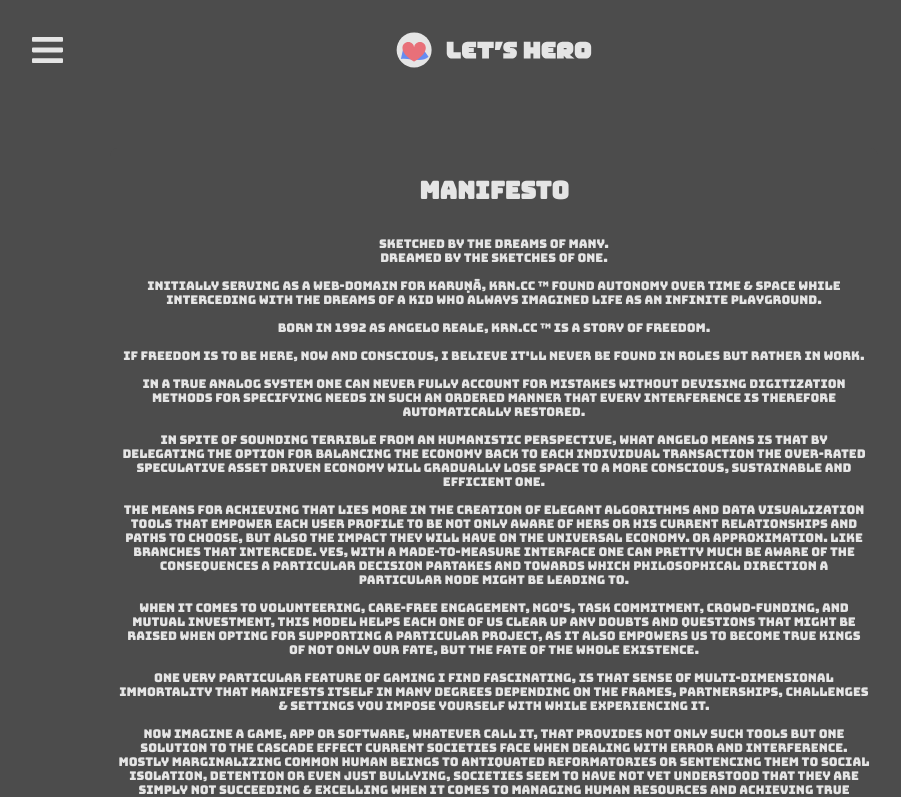
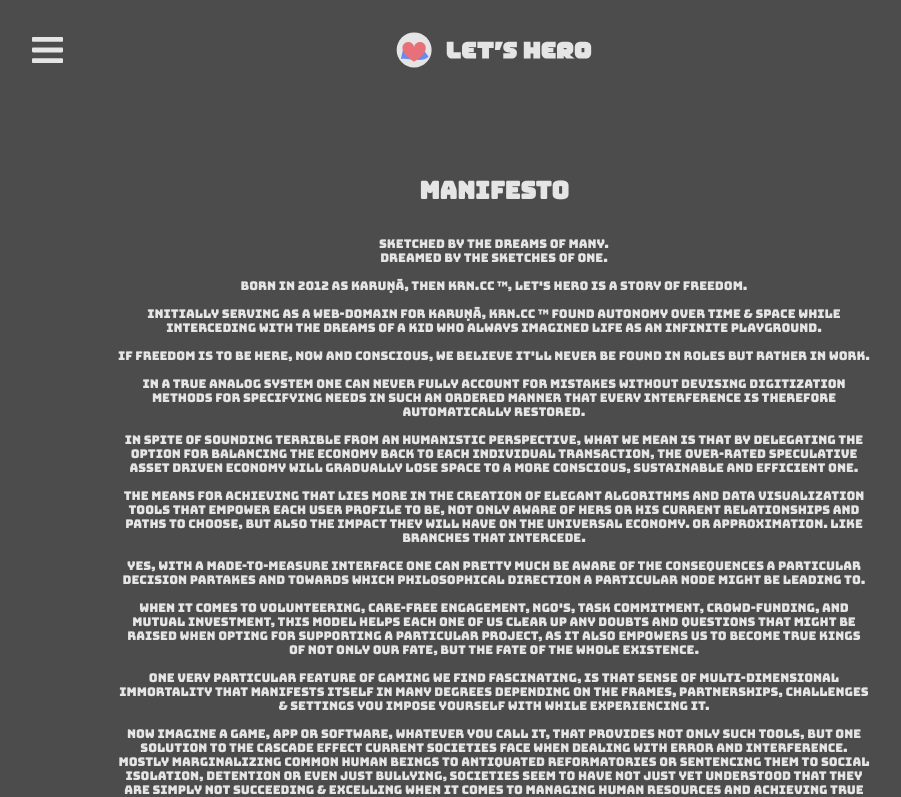
Before and after one commit to remometro/letshero-front, a Vue app: page /#/manifesto in a window 1280 px wide. Shown: the top 797 px of the page, without its empty margins (146-1047 px from the left). Built offline with nearby package versions, Linux system fonts and the light colour scheme.

Commit message:
updating manifesto

```diff
--- a/src/views/Manifesto.vue
+++ b/src/views/Manifesto.vue
@@ -9,30 +9,34 @@
             Sketched by the dreams of many.
 <br />
 Dreamed by the sketches of one.
+
+<br /><br />
+Born in 2012 as KARUṆĀ, then krn.cc ™, Let's Hero is a story of freedom.
 <br /><br />
 Initially serving as a web-domain for KARUṆĀ, krn.cc ™ found autonomy over time & space while interceding with the dreams of a kid who always imagined life as an infinite playground.
 <br /><br />
-Born in 1992 as Angelo Reale, krn.cc ™ is a story of freedom.
-<br /><br />
-If freedom is to be here, now and conscious, I believe it'll never be found in roles but rather in work.
+If freedom is to be here, now and conscious, we believe it'll never be found in roles but rather in work.
 <br /><br />
 In a true analog system one can never fully account for mistakes without devising digitization methods for specifying needs in such an ordered manner that every interference is therefore automatically restored.
 <br /><br />
-In spite of sounding terrible from an humanistic perspective, what Angelo means is that by delegating the option for balancing the economy back to each individual transaction the over-rated speculative asset driven economy will gradually lose space to a more conscious, sustainable and efficient one.
+In spite of sounding terrible from an humanistic perspective, what we mean is that by delegating the option for balancing the economy back to each individual transaction, the over-rated speculative asset driven economy will gradually lose space to a more conscious, sustainable and efficient one.
 <br /><br />
-The means for achieving that lies more in the creation of elegant algorithms and data visualization tools that empower each user profile to be not only aware of hers or his current relationships and paths to choose, but also the impact they will have on the universal economy.
+The means for achieving that lies more in the creation of elegant algorithms and data visualization tools that empower each user profile to be, not only aware of hers or his current relationships and paths to choose, but also the impact they will have on the universal economy.
 Or approximation. Like branches that intercede.
+<br /><br />
 Yes, with a made-to-measure interface one can pretty much be aware of the consequences a particular decision partakes and towards which philosophical direction a particular node might be leading to.
 <br /><br />
 When it comes to volunteering, care-free engagement, NGO's, task commitment, crowd-funding, and mutual investment, this model helps each one of us clear up any doubts and questions that might be raised when opting for supporting a particular project, as it also empowers us to become true kings of not only our fate, but the fate of the whole existence.
 <br /><br />
-One very particular feature of gaming I find fascinating, is that sense of multi-dimensional immortality that manifests itself in many degrees depending on the frames, partnerships, challenges & settings you impose yourself with while experiencing it.
+One very particular feature of gaming we find fascinating, is that sense of multi-dimensional immortality that manifests itself in many degrees depending on the frames, partnerships, challenges & settings you impose yourself with while experiencing it.
 <br /><br />
-Now imagine a game, app or software, whatever call it, that provides not only such tools but one solution to the cascade effect current societies face when dealing with error and interference. Mostly marginalizing common human beings to antiquated reformatories or sentencing them to social isolation, detention or even just bullying, societies seem to have not yet understood that they are simply not succeeding & excelling when it comes to managing human resources and achieving true reintegration of a being.
+Now imagine a game, app or software, whatever you call it, that provides not only such tools, but one solution to the cascade effect current societies face when dealing with error and interference. Mostly marginalizing common human beings to antiquated reformatories or sentencing them to social isolation, detention or even just bullying, societies seem to have not just yet understood that they are simply not succeeding & excelling when it comes to managing human resources and achieving true reintegration of a being.
 <br /><br />
-Call it spare lives, game over, handicap, restart, unconditional love. One experience immortality in many levels when playing any virtual game. The mere acknowledgement that: somewhere, somehow, I can be somewhat shot and still keep on playing is both as daunting as appealing to me.
+Call it spare lives, game over, handicap, restart, unconditional love. One experience immortality in many levels when playing any virtual game. The mere acknowledgement that: somewhere, somehow, we can be somewhat shot and still keep on playing, is both as daunting as appealing to us.
 <br /><br />
-Now, talking about a serious way one can experience infinite forgiveness and learning is by always giving them the possibility to create a new beginning. If I know now I've invested on something that later on revealed to be corruptive and fraudulent, how can I give back to the balance of things what I've helped to take?
+Now, talking about a serious way one can experience infinite forgiveness and learning is by always giving them the possibility to create a new beginning.
+<br /><br />
+If we know now we've invested on something that later on revealed to be corruptive and fraudulent, how can we give back to the balance of things what we've helped to take?
 <br /><br />
 The very user experience of a video-game is at the same time: (a) absolutely engaging, (b) often effective & (c) mostly satisfactory.
 <br /><br />
```
